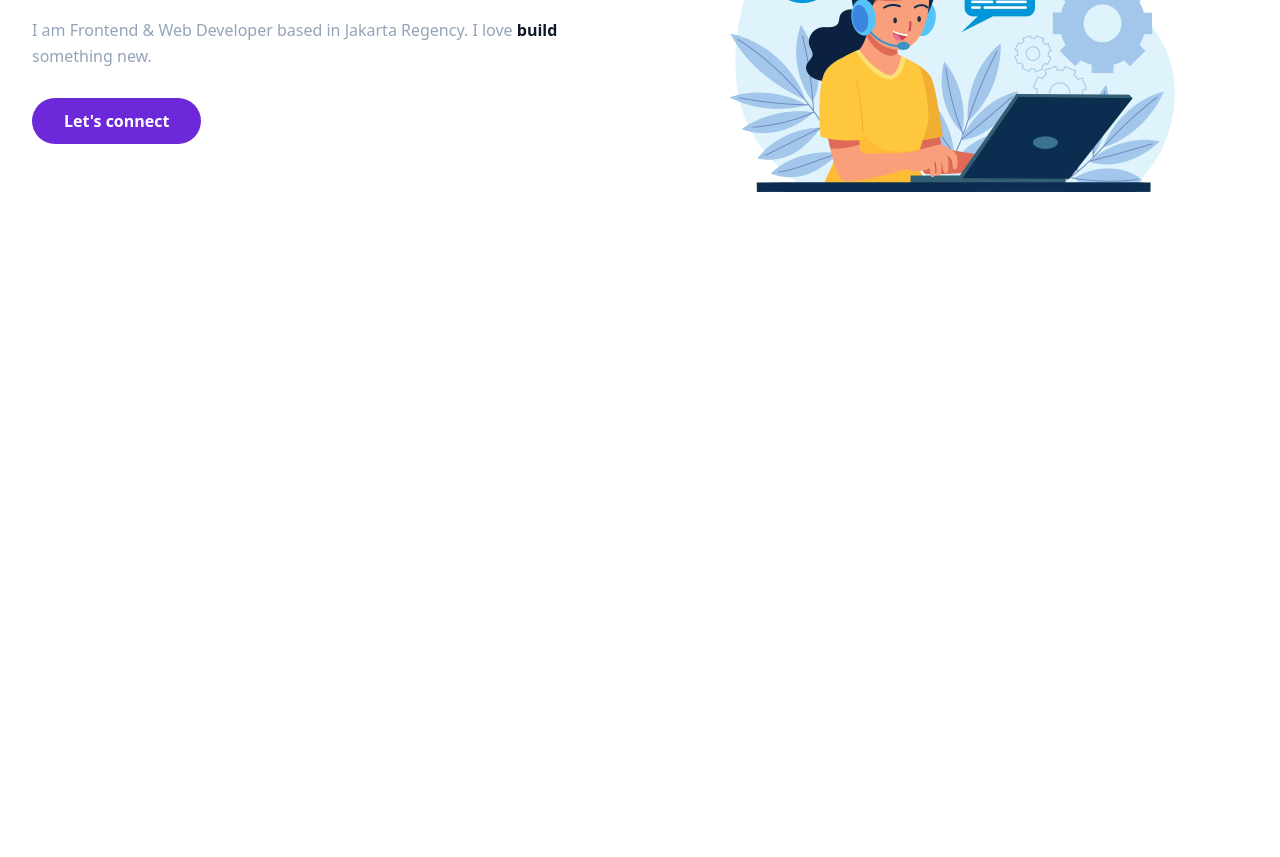
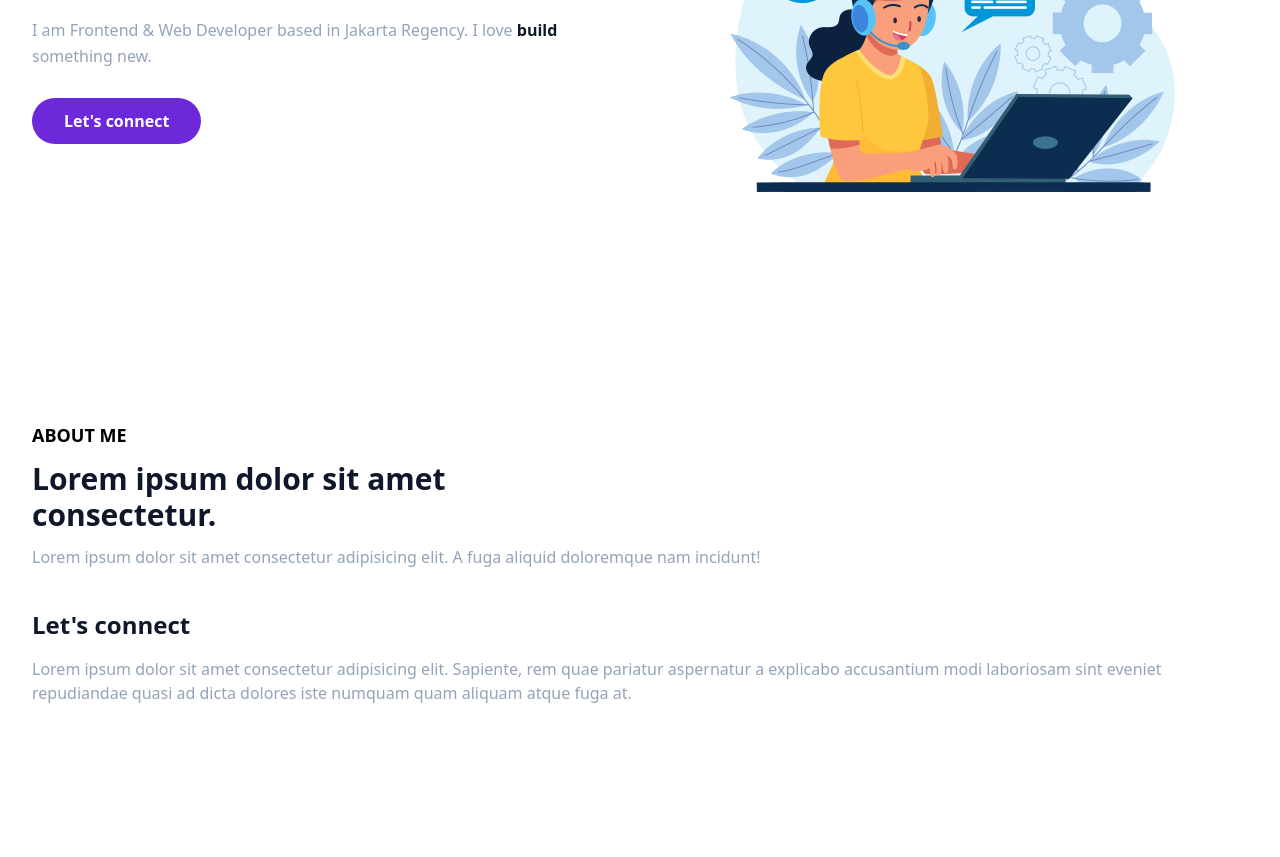
Before and after one commit to chaerulumam/web-portfolio, a website: page index.html in a window 1280 px wide. Shown: the part 403-1260 px from the top of the page. Before the commit the page ends 800 px from the top, so only its background shows below. Drawn offline with Linux system fonts and the light colour scheme.

Commit message:
menit 42

```diff
--- a/index.html
+++ b/index.html
@@ -19,10 +19,10 @@
                 >Chaerul Umam</span
               >
             </h1>
-            <h2 class="font-medium text-slate-500 text-lg mb-5 lg:text-2xl">
+            <h2 class="font-medium text-secondary text-lg mb-5 lg:text-2xl">
               Frontend <span class="text-dark">& Web Developer</span>
             </h2>
-            <p class="font-medium text-slate-400 mb-10 leading-relaxed">
+            <p class="font-medium text-secondary mb-10 leading-relaxed">
               I am Frontend & Web Developer based in Jakarta Regency. I love
               <span class="text-dark font-bold">build</span> something new.
             </p>
@@ -43,5 +43,33 @@
       </div>
     </section>
     <!-- Hero section end -->
+
+    <!-- About section start -->
+    <section id="about" class="pt-36 pb-32">
+      <div class="container">
+        <div class="flex flex-wrap">
+          <div class="w-full px-4 mb-10">
+            <h4 class="font-bold uppercase text-lg mb-3">About me</h4>
+            <h2 class="font-bold text-dark text-3xl mb-3 max-w-md">
+              Lorem ipsum dolor sit amet consectetur.
+            </h2>
+            <p class="font-medium text-base text-secondary">
+              Lorem ipsum dolor sit amet consectetur adipisicing elit. A fuga
+              aliquid doloremque nam incidunt!
+            </p>
+          </div>
+        </div>
+        <div class="w-full px-4">
+          <h3 class="font-semibold text-dark text-2xl mb-4">Let's connect</h3>
+          <p class="font-medium text-base text-secondary mb-6">
+            Lorem ipsum dolor sit amet consectetur adipisicing elit. Sapiente,
+            rem quae pariatur aspernatur a explicabo accusantium modi laboriosam
+            sint eveniet repudiandae quasi ad dicta dolores iste numquam quam
+            aliquam atque fuga at.
+          </p>
+        </div>
+      </div>
+    </section>
+    <!-- About section end -->
   </body>
 </html>
--- a/tailwind.config.js
+++ b/tailwind.config.js
@@ -9,6 +9,7 @@ module.exports = {
     extend: {
       colors: {
         primary: "#6d28d9",
+        secondary: "#94a3b8",
         dark: "#0f172a",
       },
       screens: {
```
Also changed, not shown: dist/output.css.
